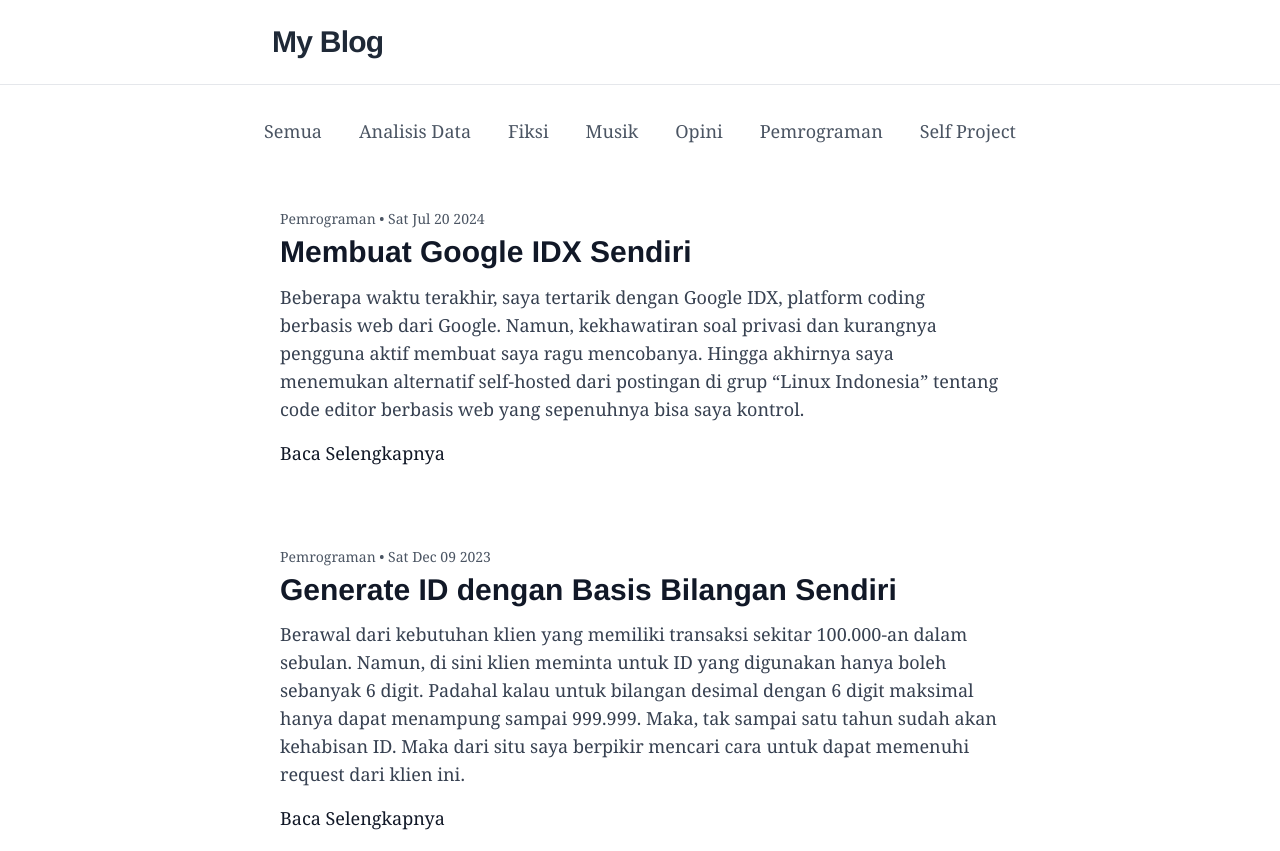
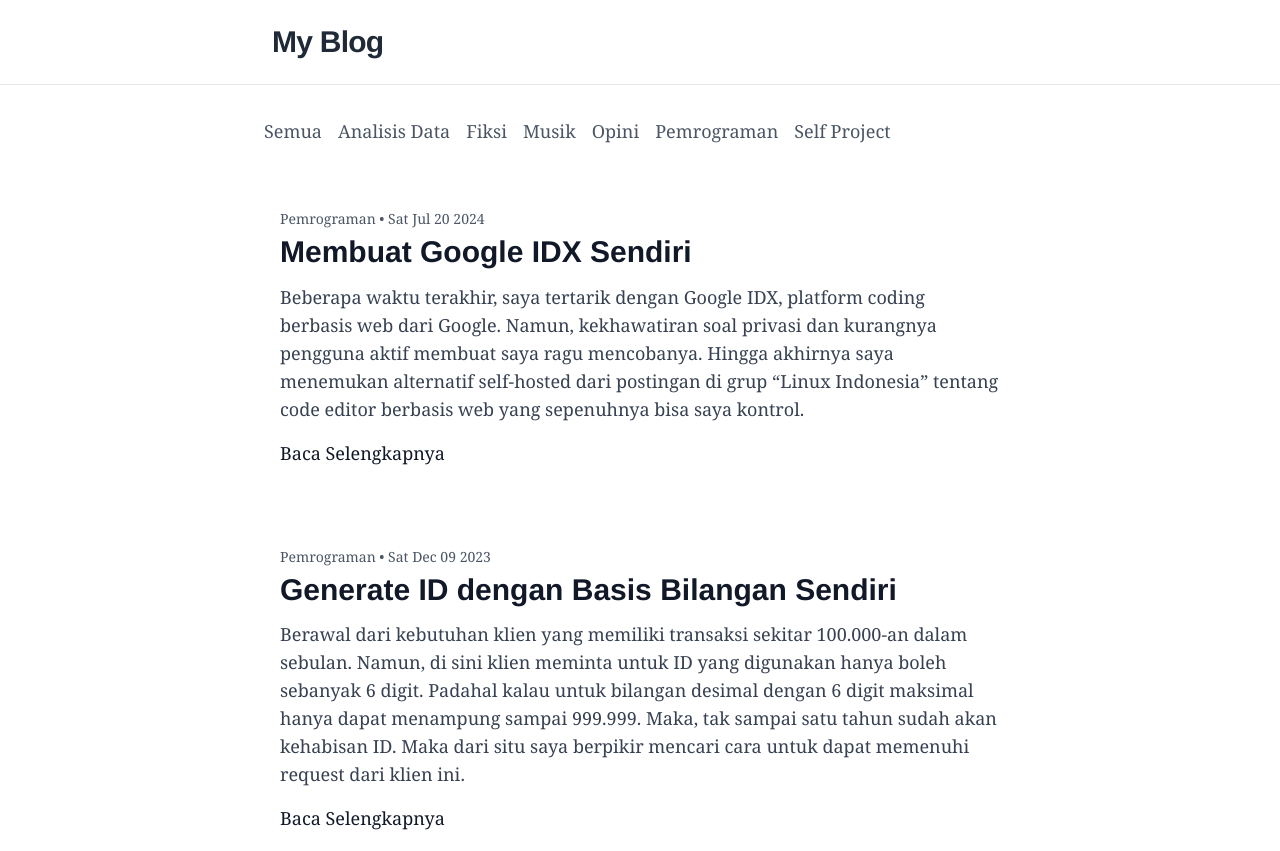
Before and after one commit to haizim/blog-md, a plain HTML site: page index.html in a window 1280 px wide. Shown: the top 851 px of the page. Drawn offline with Linux system fonts and the light colour scheme.

Commit message:
category wrap

```diff
--- a/index.html
+++ b/index.html
@@ -104,7 +104,7 @@
     <main x-data="blog_view()">
         <!-- Category Filter -->
         <div class="container mx-auto mt-8 px-2 max-w-3xl">
-            <div class="flex justify-between items-center mb-4">
+            <div class="flex flex-wrap items-center mb-4 space-x-4">
                 <a href="#" class="`inline-flex items-center text-gray-600 hover:text-gray-900 text-lg ${category_selected == '' ? 'font-bold' : ''}`" @click.prevent="filter_blog('')">
                     <span>Semua</span>
                 </a>
```
